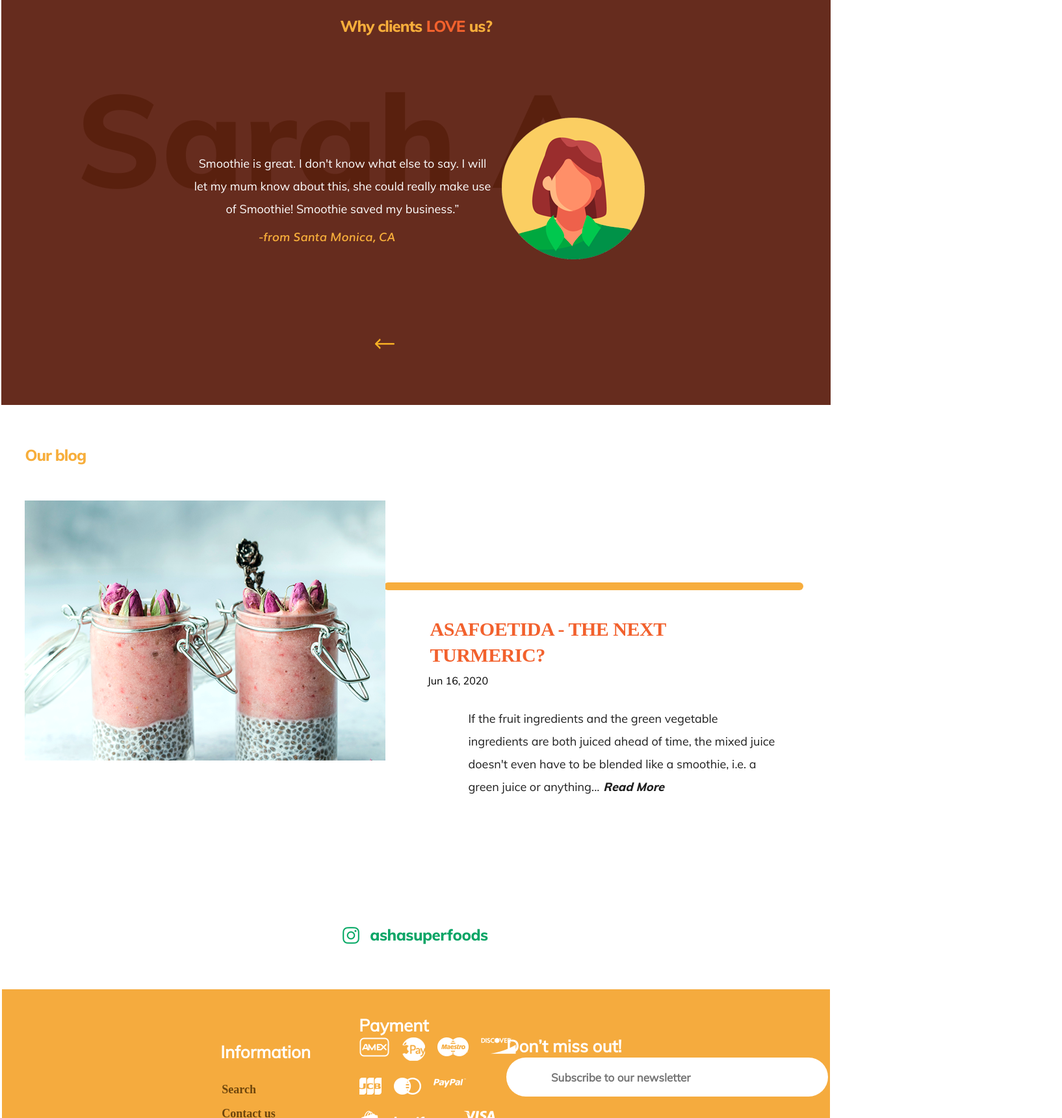
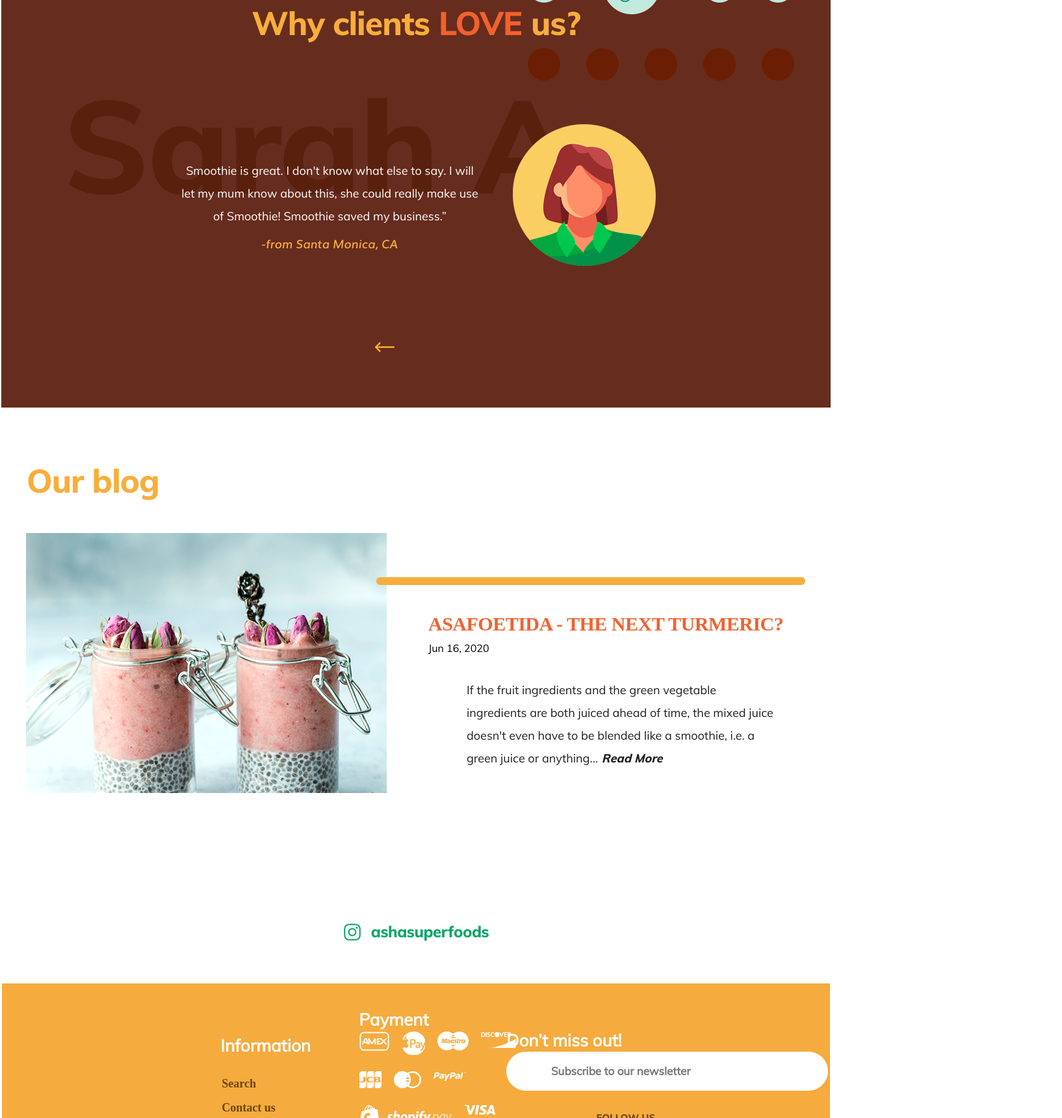
Before and after one commit to Ella0707/Smoothie, a plain HTML site: page Smoothie-project-start/index.html in a window 1280 px wide. Shown: the part 4208-5928 px from the top of the page at 65% size, 1634 px wide, since content can reach past the window. Drawn offline with Linux system fonts and the light colour scheme.

Commit message:
our blog and inst

```diff
--- a/Smoothie-project-start/index.css
+++ b/Smoothie-project-start/index.css
@@ -576,14 +576,14 @@
 
 .testimonials {
     background-color: #662c1e;
-    height: 718px;
+    padding-top: 100px;
 }
 
 .testimonials__title {
-    margin: 0px;
-    padding-top: 120px;
-    padding-bottom: 139px;
+    padding-bottom: 140px;
     text-align: center;
+    font-size: 50px;
+    position: relative;
 }
 
 .testimonials__title:before {
@@ -593,8 +593,8 @@
     height: 320px;
     background-repeat: no-repeat;
     position: absolute;
-    bottom: -245px;
-    right: 47px;
+    top: -185px;
+    right: 45px;
 }
 
 .title--color {
@@ -605,8 +605,7 @@
     display: flex;
     align-items: center;
     justify-content: center;
-    column-gap: 6px;
-    padding-bottom: 106px;
+    padding-bottom: 100px;
 }
 
 .testimonials__quote {
@@ -614,36 +613,32 @@
     font-size: 18px;
     position: relative;
     z-index: 3;
+    padding-right: 45px;
 }
 
 .quote__text {
-    font-family: Muli-Regular;
-    color: #ffffff;
-    max-width: 469px;
-    margin-left: 0px;
-    margin-bottom: 13px;
-    margin-top: 0px;
+      color: #ffffff;
+      max-width: 465px;
+      padding-bottom: 13px;
 }
 
 .testimonials__img {
-    max-height: 218px;
-    max-width: 220px;
+    width: 220px;
     object-fit: cover;
     z-index: 3;
-    transform: translate(3px, -14px);
+    transform: translate(3px, -15px);
 }
 
 .quote__text::after {
     content: "Sarah A.";
-    display: block;
     position: absolute;
     font-size: 200px;
     font-family: "Muli-ExtraBold";
     color: #521905;
     width: 880px;
-    height: 148px;
-    top: -38px;
-    left: -190px;
+    letter-spacing: -2px;
+    top: -40px;
+    left: -200px;
     z-index: -1;
     opacity: 60%;
 }
@@ -651,84 +646,75 @@
 .quote__autor {
     font-family: Muli-Semi;
     color: #f7ae3b;
-    font-weight: bolder;
-    padding-right: 47px;
 }
 
 .testimonials__controls {
     text-align: center;
     letter-spacing: 90px;
+    padding-bottom: 80px;
 }
 
 /* Блок blog */
 
 .blog {
-    height: 800px;
+    padding-top: 80px;
 }
 
 .blog__wrapper {
     display: flex;
     justify-content: center;
-    column-gap: 110px;
+    align-items: center;
+    column-gap: 90px;
+    padding-bottom: 195px;
 
 }
 
 .blog__left-block {
     display: flex;
     flex-direction: column;
-    padding-top: 60px;
 }
 
 .left-block__title {
-    margin-bottom: 55px;
+    padding-bottom: 50px;
+    font-size: 50px;
 }
 
 .blog__article {
     display: flex;
     flex-direction: column;
-    width: 540px;
-    height: 300px;
-    max-height: 100%;
-    max-width: 100%;
-    margin-top: 301px;
-    position: relative;
+    width: 555px;
+    transform: translate(20px, 75px);
 }
 
 .article__heading {
-    max-width: 540px;
-    max-height: 199px;
     font-size: 30px;
     letter-spacing: -0.5px;
-    line-height: 40px;
     color: #f2612d;
-    font-weight: 800;
     font-family: "Muli";
-    margin-bottom: 8px;
-    margin-left: -44px;
+    margin: 10px 0px 10px 0px;
+    position: relative;
 }
 
 .article__heading::before {
     content: "";
     background-color: #f7ad3d;
     height: 12px;
-    width: 645px;
+    width: 660px;
     border-radius: 50px;
     position: absolute;
-    top: -31px;
-    left: -114px;
+    top: -55px;
+    left: -80px;
     z-index: -1;
 }
 
-.article__datatime {
-    margin-left: -48px;
+.article__wrap {
+    transform:translate(-50px);
 }
 
 .article__text {
-    max-width: 482px;
-    max-height: 240px;
+    width: 482px;
     position: relative;
-    margin-top: 30px;
-    margin-left: 15px;
+    transform: translate(10px, 35px);
 }
 
 .article__link {
@@ -750,11 +736,8 @@
 }
 
 .left-block__img {
-    max-width: 555px;
-    width: 100%;
-    max-height: 400px;
+    width: 555px;
     object-fit: cover;
-    background-size: cover;
 }
 
 /* Блок instagram  */
@@ -765,9 +748,8 @@
     color: #0aa566;
     display: flex;
     justify-content: center;
-    text-decoration: none;
-    margin-bottom: 45px;
-    margin-left: 2px;
+    padding-bottom: 40px;
+    margin-left: 5px;
     letter-spacing: -0.5px;
 }
 
@@ -783,15 +765,13 @@
 }
 
 .instagram__content {
-    max-width: 100%;
     display: flex;
-    justify-content: space-between;
-    align-items: stretch;
     position: relative;
+    object-fit: cover;
 }
 
 .instagram__wrap {
-    max-width: 20%;
+    width: 384px;
 }
 
 .instagram__wrap::before {
@@ -803,9 +783,8 @@
     height: 30px;
     position: absolute;
     z-index: 2;
-    bottom: 26px;
-    transform: translate(329px);
-
+    bottom: 20px;
+    transform: translate(330px);
 }
 
 
--- a/Smoothie-project-start/index.html
+++ b/Smoothie-project-start/index.html
@@ -232,8 +232,7 @@
     </section>
 
     <section class="testimonials">
-        <h2 class="testimonials__title title title--orange">Why clients <span
-                class="testimonials__title title--color">LOVE </span>us?
+        <h2 class="testimonials__title title title--orange">Why clients <span class="title--color">LOVE </span>us?
         </h2>
         <div class="testimonials__block">
             <div class="testimonials__quote quote">
@@ -263,8 +262,10 @@
                 <img class="left-block__img" src="./assets/images/Img.png" alt="">
             </div>
             <article class="blog__article article">
-                <h1 class="article__heading">ASAFOETIDA - THE NEXT TURMERIC?</h1>
-                <time class="article__datatime" datetime="2020-06-16">Jun 16, 2020</time>
+                <div class="article__wrap">
+                    <h1 class="article__heading">ASAFOETIDA - THE NEXT TURMERIC?</h1>
+                    <time class="article__datatime" datetime="2020-06-16">Jun 16, 2020</time>
+                </div>
                 <p class="article__text text">If the fruit ingredients and the green vegetable
                     ingredients are both juiced ahead of time, the mixed juice
                     doesn't even have to be blended like a smoothie, i.e. a
```
